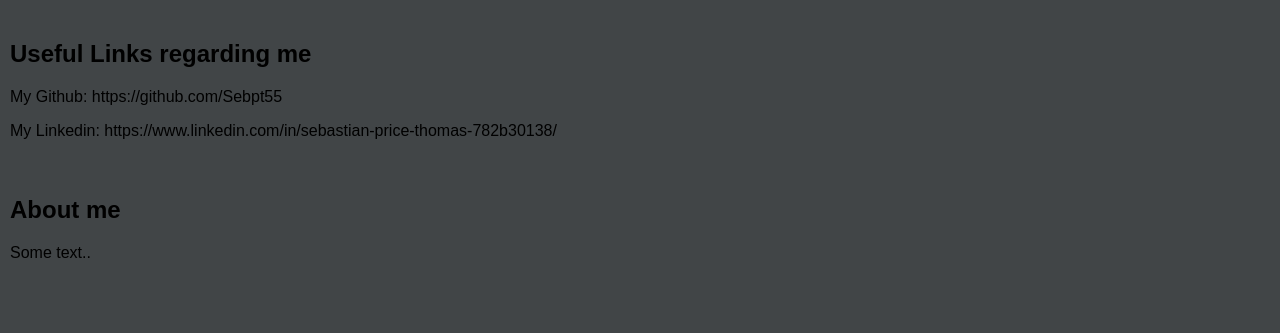
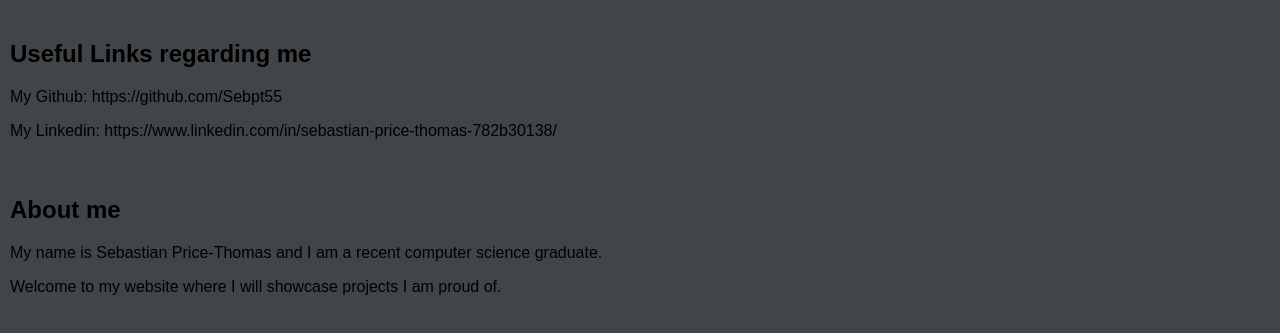
Before and after one commit to Sebpt55/Sebpt.uk, a plain HTML site: page index.html in a window 1280 px wide. Shown: the part 199-532 px from the top of the page. Drawn offline with Linux system fonts and the light colour scheme.

Commit message:
Update index.html

```diff
--- a/index.html
+++ b/index.html
@@ -33,7 +33,8 @@
   </div>
   <div class="column" >
     <h2>About me</h2>
-    <p>Some text..</p>
+    <p>My name is Sebastian Price-Thomas and I am a recent computer science graduate.</p>
+    <p>Welcome to my website where I will showcase projects I am proud of.</p>
   </div>
 </div>
 
```
